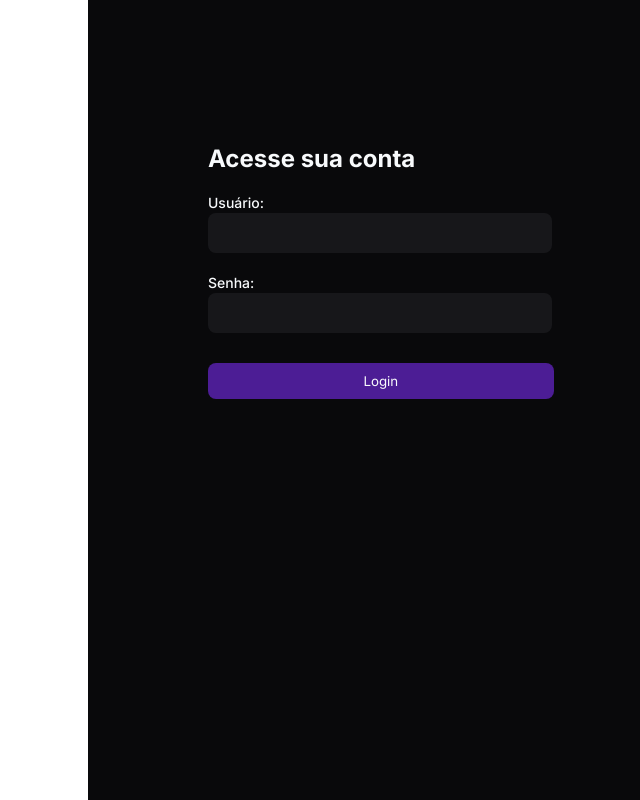
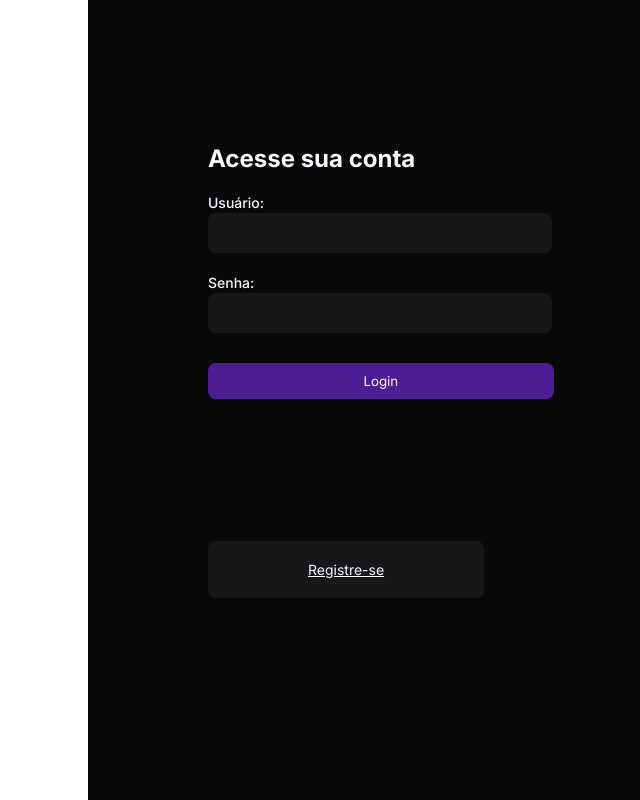
Before and after one commit to lKSspo/register-login, a website: page src/home.ejs in a window 1280 px wide. Shown: the whole page, without its empty margins (632-1272 px from the left). Drawn offline with nearby package versions, Linux system fonts and the light colour scheme; files that its build step writes are made by us from their sources.

Commit message:
:sparkles: feat: create buttom for register

```diff
--- a/src/home.ejs
+++ b/src/home.ejs
@@ -27,6 +27,10 @@
           </div>
           <div class="button">
             <button>Login</button>
+
+          </div>
+          <div style="margin-top: 20vh;">
+              <a href="register">Registre-se</a>
           </div>
       </form>
     </div>
--- a/src/styles/style.css
+++ b/src/styles/style.css
@@ -6,6 +6,22 @@
     font-family: "Inter";
     margin: 0;
     padding: 0;
+}
+
+a {
+    border-width: 0px;
+    border-color: rgb(39 39 42 / var(--tw-border-opacity));
+    border-radius: 8px;
+    padding-left: 100px;
+    padding-right: 100px;
+    padding-top: 20px;
+    padding-bottom: 20px;
+    background-color: rgb(39 39 42 / 0.5);
+    width: 100%;
+    font-size: 14px;
+    line-height: 20px;
+    color: #f8fafc;
+
 }
 
 label {
```
